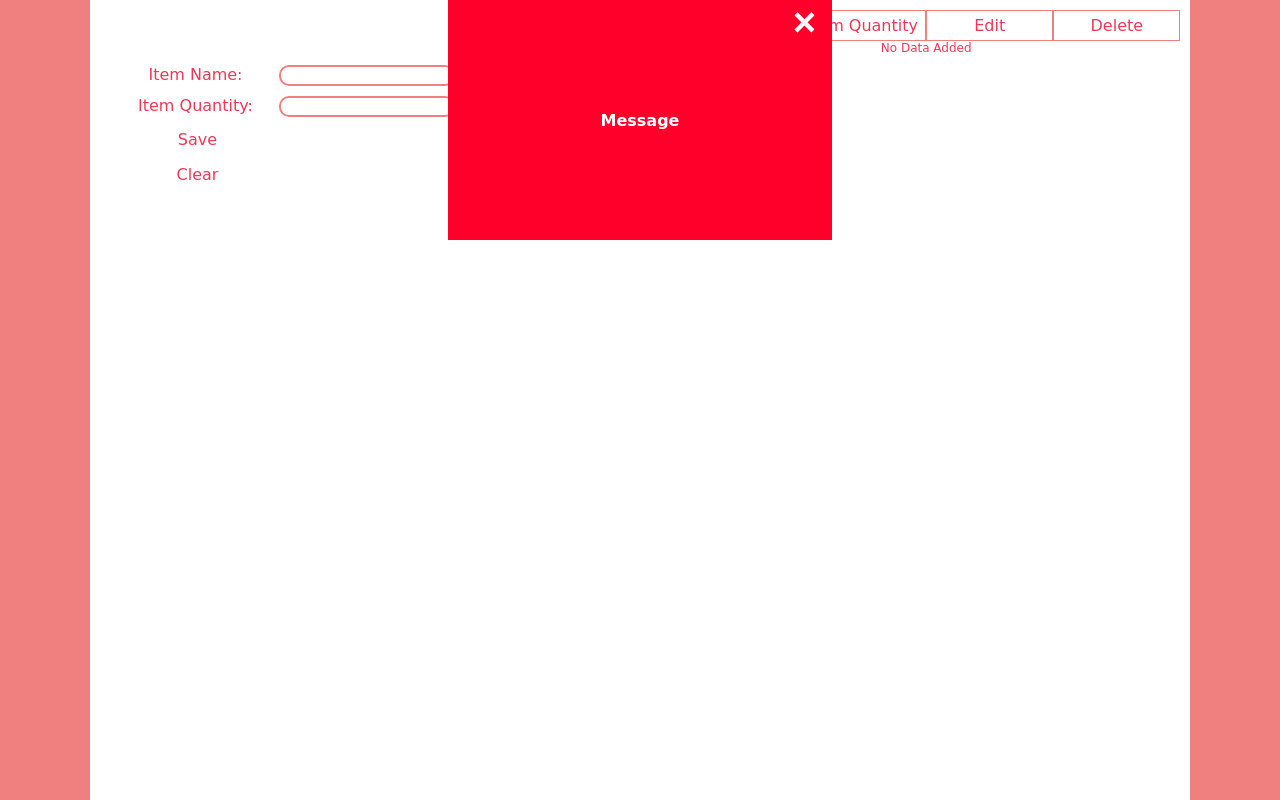
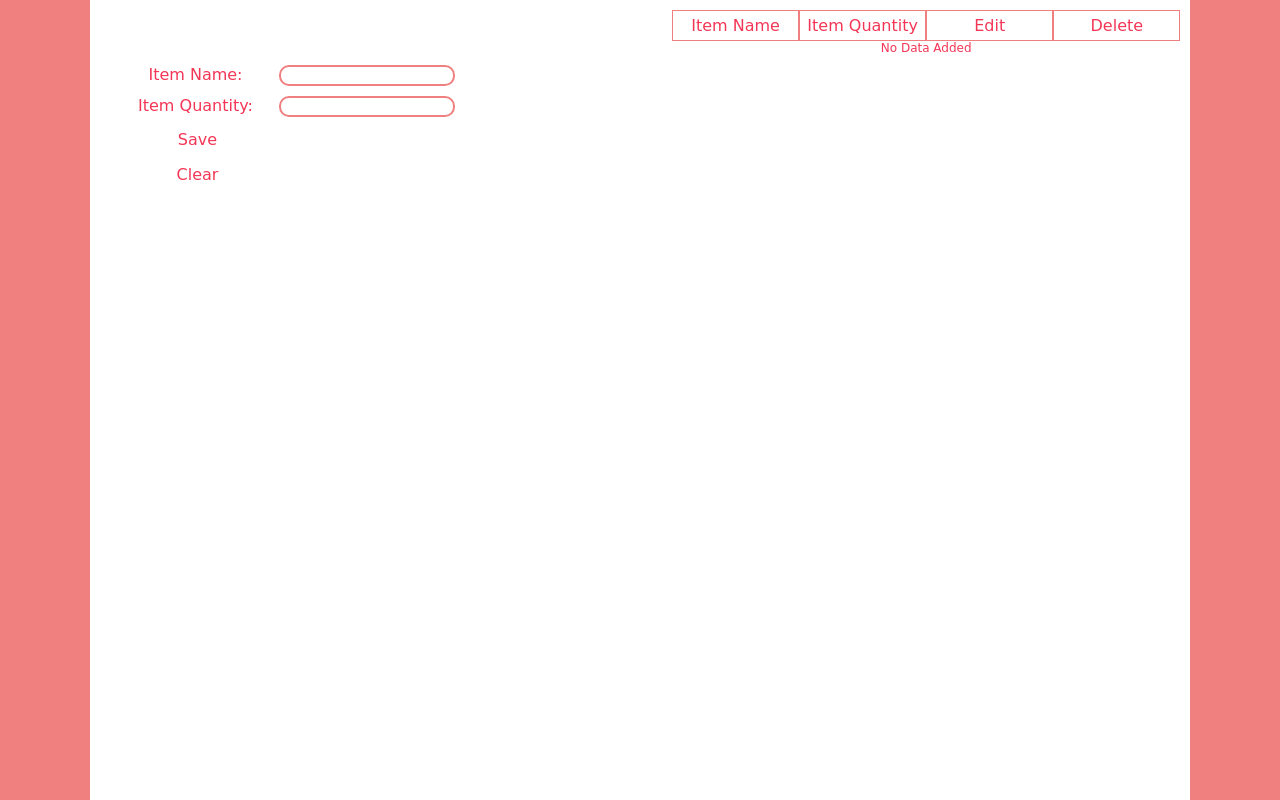
Before and after one commit to NinadPRDXN/local-storage, a plain HTML site: page index.html in a window 1280 px wide. Drawn offline with Linux system fonts and the light colour scheme.

Commit message:
minor chnages

```diff
--- a/assets/css/style.css
+++ b/assets/css/style.css
@@ -130,7 +130,7 @@ li {
   width: 100%;
   height: 100%;
   position: absolute;
-  /* transform: translateY(-100%); */
+  transform: translateY(-100%);
   transition: all 1s ease;
 }
 
```
